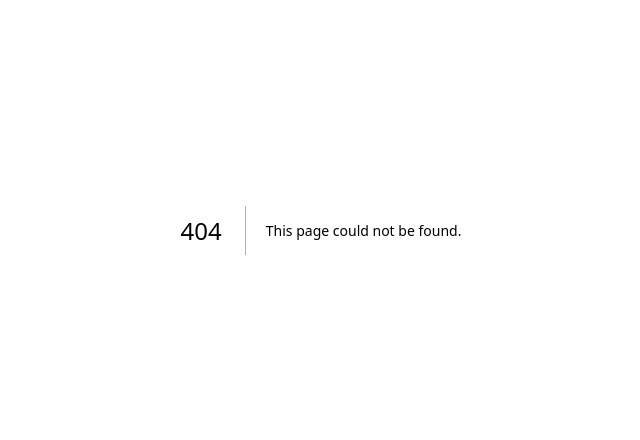
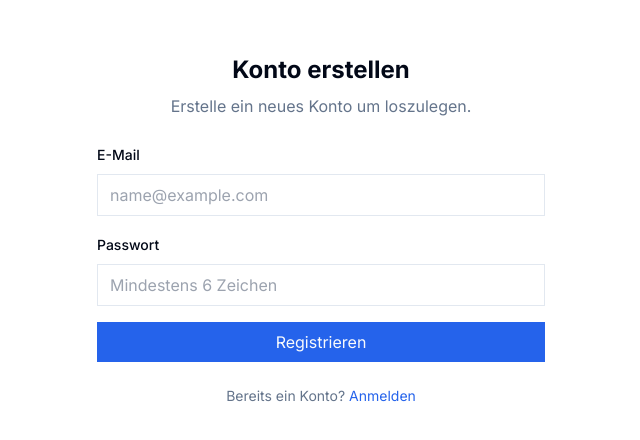
Before and after one commit to instabytemedia/esports-hub, a Next.js app: page /signup in a window 1280 px wide. Before the commit this address had no page. Shown: the part 170-610 px from the top of the page, without its empty margins (319-959 px from the left). Built offline with nearby package versions, Linux system fonts and the light colour scheme; no server answers.

Commit message:
Add app/(auth)/signup/page.tsx

```diff
--- /dev/null
+++ b/app/(auth)/signup/page.tsx
@@ -0,0 +1,111 @@
+"use client";
+
+import { useState } from "react";
+import { useRouter } from "next/navigation";
+import Link from "next/link";
+import { createClient } from "@/lib/supabase/client";
+
+export default function SignupPage() {
+  const [email, setEmail] = useState("");
+  const [password, setPassword] = useState("");
+  const [error, setError] = useState<string | null>(null);
+  const [loading, setLoading] = useState(false);
+  const router = useRouter();
+  const supabase = createClient();
+
+  const handleSubmit = async (e: React.FormEvent) => {
+    e.preventDefault();
+    setError(null);
+
+    if (password.length < 6) {
+      setError("Passwort muss mindestens 6 Zeichen haben");
+      return;
+    }
+
+    setLoading(true);
+
+    try {
+      const { error } = await supabase.auth.signUp({
+        email,
+        password,
+        options: {
+          emailRedirectTo: `\${window.location.origin}/auth/callback`,
+        },
+      });
+
+      if (error) throw error;
+
+      router.push("/dashboard");
+      router.refresh();
+    } catch (err) {
+      setError(err instanceof Error ? err.message : "Registrierung fehlgeschlagen");
+    } finally {
+      setLoading(false);
+    }
+  };
+
+  return (
+    <div className="space-y-6">
+      <div className="text-center">
+        <h1 className="text-2xl font-bold">Konto erstellen</h1>
+        <p className="text-muted-foreground mt-2">
+          Erstelle ein neues Konto um loszulegen.
+        </p>
+      </div>
+
+      <form onSubmit={handleSubmit} className="space-y-4">
+        {error && (
+          <div className="bg-destructive/10 text-destructive text-sm p-3 rounded-md">
+            {error}
+          </div>
+        )}
+
+        <div className="space-y-2">
+          <label htmlFor="email" className="text-sm font-medium">
+            E-Mail
+          </label>
+          <input
+            id="email"
+            type="email"
+            value={email}
+            onChange={(e) => setEmail(e.target.value)}
+            required
+            className="w-full px-3 py-2 border rounded-md bg-background focus:outline-none focus:ring-2 focus:ring-primary"
+            placeholder="name@example.com"
+          />
+        </div>
+
+        <div className="space-y-2">
+          <label htmlFor="password" className="text-sm font-medium">
+            Passwort
+          </label>
+          <input
+            id="password"
+            type="password"
+            value={password}
+            onChange={(e) => setPassword(e.target.value)}
+            required
+            minLength={6}
+            className="w-full px-3 py-2 border rounded-md bg-background focus:outline-none focus:ring-2 focus:ring-primary"
+            placeholder="Mindestens 6 Zeichen"
+          />
+        </div>
+
+        <button
+          type="submit"
+          disabled={loading}
+          className="w-full py-2 px-4 bg-primary text-primary-foreground rounded-md hover:bg-primary/90 disabled:opacity-50 transition-colors"
+        >
+          {loading ? "Registrieren..." : "Registrieren"}
+        </button>
+      </form>
+
+      <p className="text-center text-sm text-muted-foreground">
+        Bereits ein Konto?{" "}
+        <Link href="/login" className="text-primary hover:underline">
+          Anmelden
+        </Link>
+      </p>
+    </div>
+  );
+}
```
